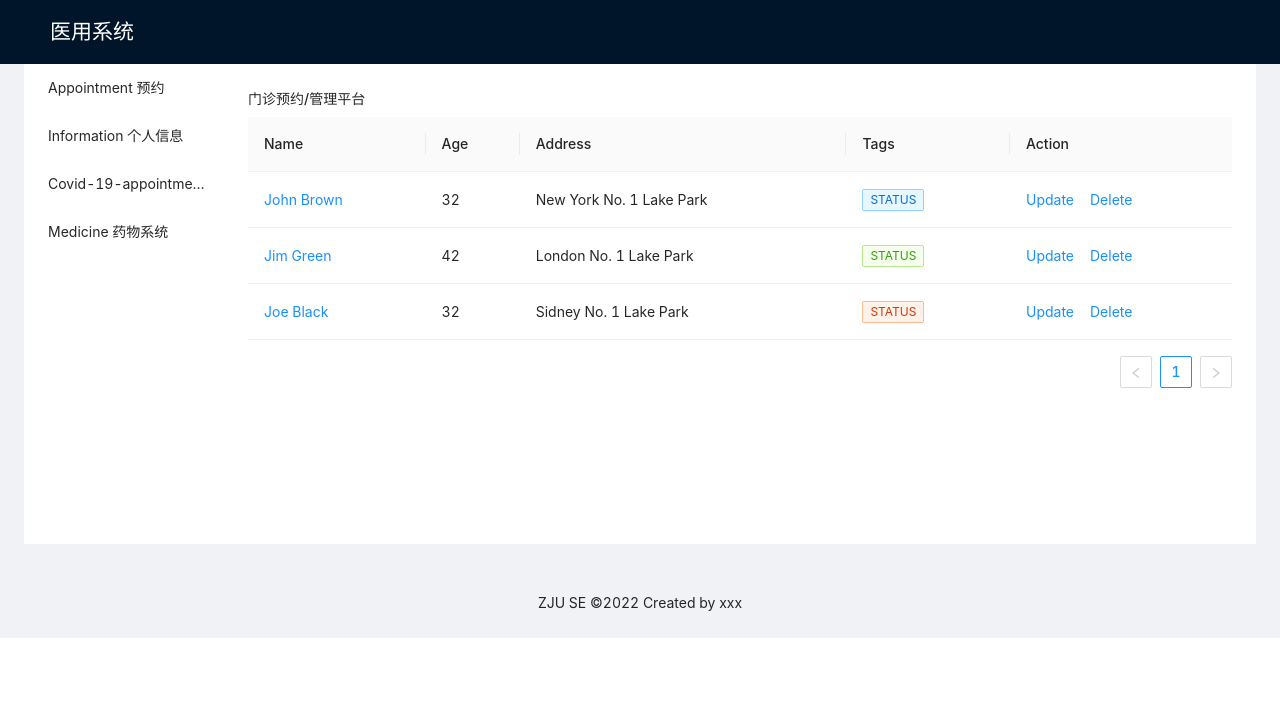
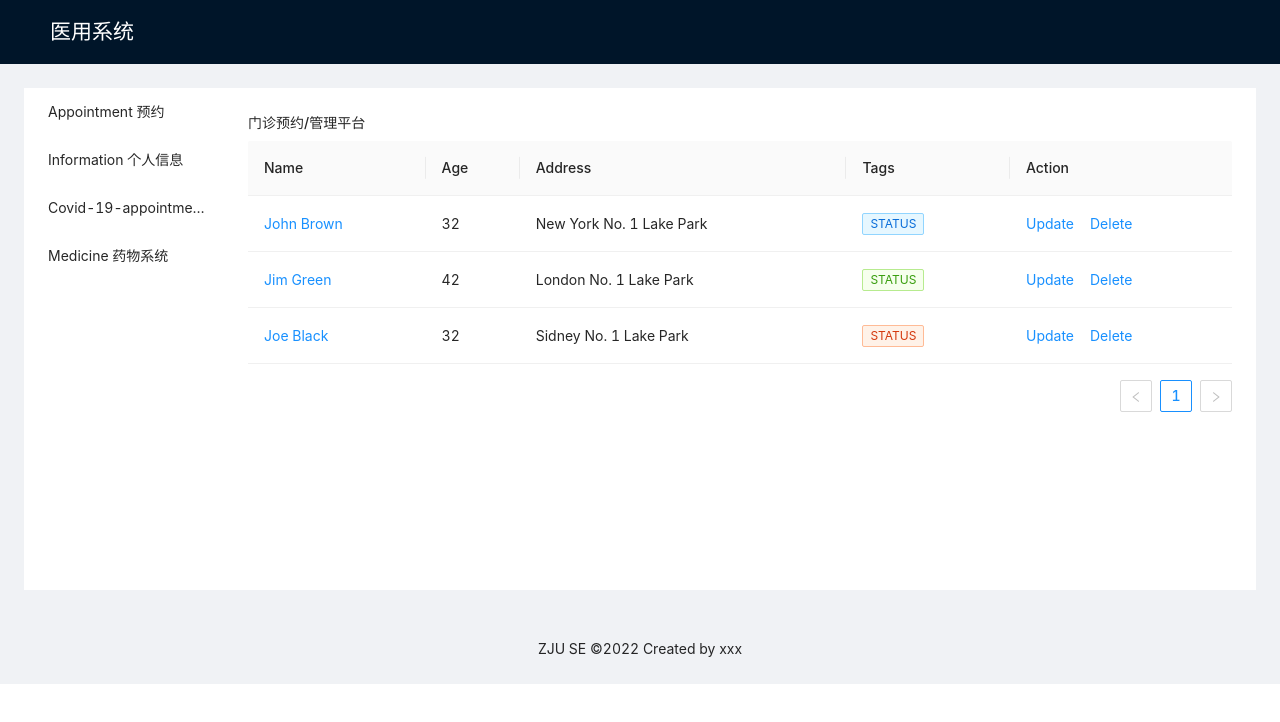
Before and after one commit to yuaanlin/zju-se-project, a Next.js app: page /appointment in a window 1280 px wide. Shown: the top 722 px of the page. Built offline with nearby package versions, Linux system fonts and the light colour scheme.

Commit message:
[~] Adjust UI & delete package-lock.json

```diff
--- a/package.json
+++ b/package.json
@@ -15,6 +15,7 @@
     "eslint-plugin-import": "^2.26.0",
     "eslint-plugin-react": "^7.29.4",
     "next": "12.1.4",
+    "pnpm": "^7.0.1",
     "react": "18.0.0",
     "react-dom": "18.0.0"
   },
--- a/pages/_app.tsx
+++ b/pages/_app.tsx
@@ -19,7 +19,12 @@ function MyApp({ Component, pageProps }: AppProps) {
         <Menu theme={'dark'} mode={'horizontal'} />
       </Header>
       <Layout>
-        <Layout style={{ padding:'0 24px 24px' }}>
+        <Layout
+          style={{
+            padding:'24px 24px',
+            height: '100%',
+            minHeight: 550,
+          }}>
           <Component {...pageProps} />
         </Layout>
       </Layout>
--- a/pages/appointment/index.tsx
+++ b/pages/appointment/index.tsx
@@ -107,7 +107,6 @@ export default function AppointmentPage() {
           background: '#fff',
           padding: 24,
           margin: 0,
-          minHeight: 480,
         }}
       >
         <div>
```
Also changed, not shown: 2 other files (tests, documents, lock files or other folders).
